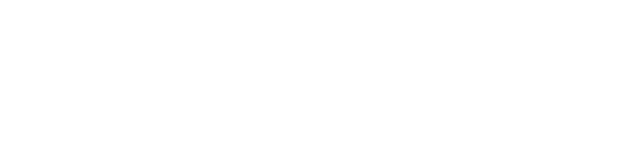
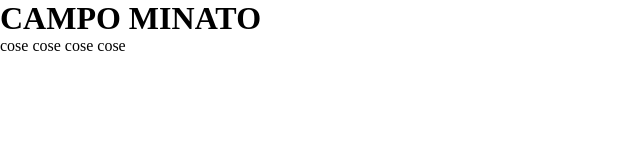
Before and after one commit to Therakar/js-campominato-grid, a plain HTML site: page index.html in a window 1280 px wide. Shown: the whole page, without its empty margins (0-640 px from the left). Drawn offline with Linux system fonts and the light colour scheme.

Commit message:
scaffolding html

```diff
--- a/index.html
+++ b/index.html
@@ -10,7 +10,22 @@
         <title>Document</title>
     </head>
     <body>
+        <header>
+            <h1>CAMPO MINATO</h1>
+        </header>
+
+        <main>
+
+        </main>
+
+        <footer>cose cose cose cose</footer>
+
 
         <script src="js/main.js"></script>
     </body>
 </html>
+
+<!-- L'utente clicca su un bottone che genererà una griglia di gioco quadrata.
+Ogni cella ha un numero progressivo, da 1 a 100.
+Ci saranno quindi 10 caselle per ognuna delle 10 righe.
+Quando l'utente clicca su ogni cella, la cella cliccata si colora di azzurro ed emetto un messaggio in console con il numero della cella cliccata. -->
```
